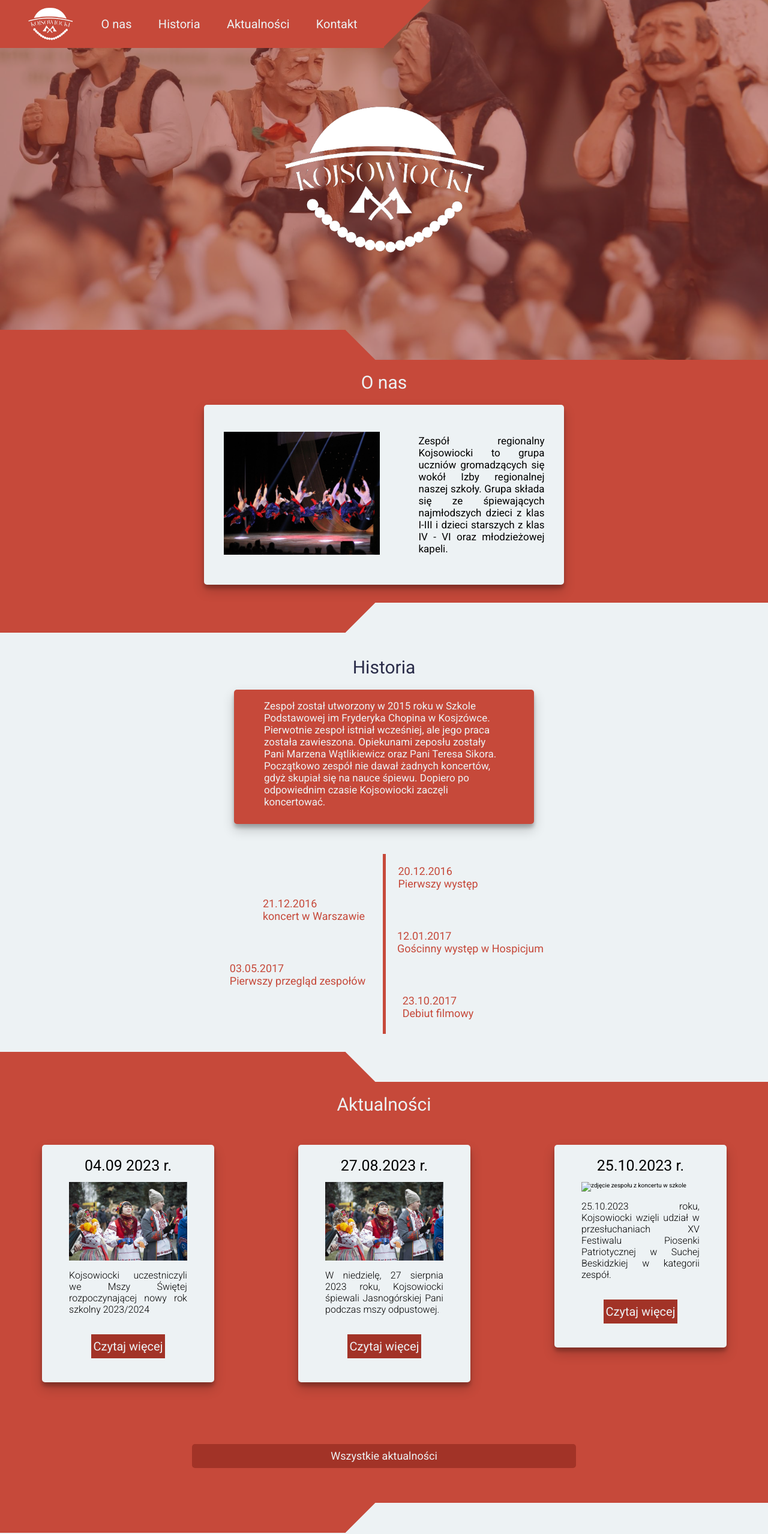
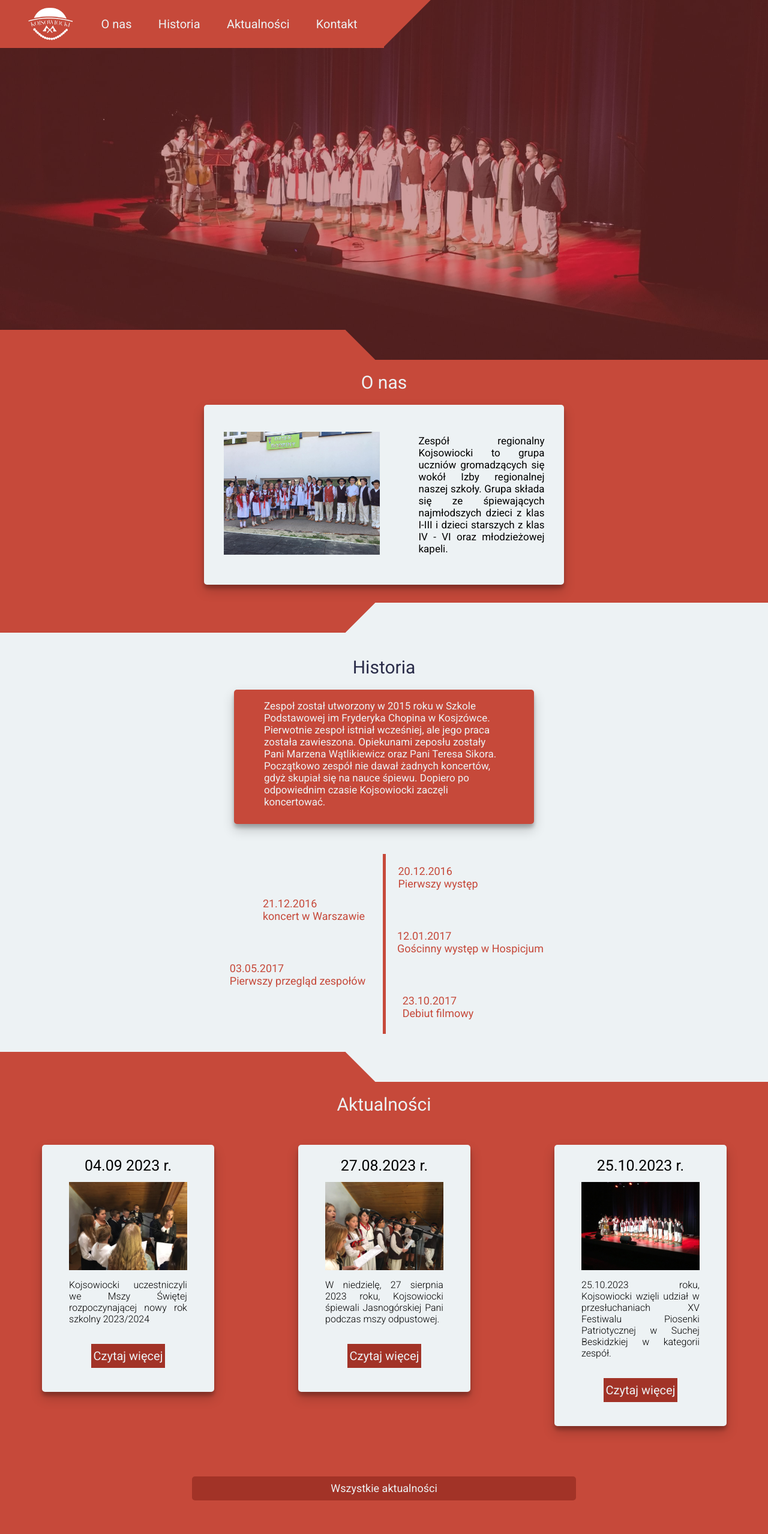
Before and after one commit to Reveleq/Kojsowiocki, a website: page index.html in a window 1280 px wide. Shown: the top 2558 px of the page at 60% size. Drawn offline with nearby package versions, Linux system fonts and the light colour scheme.

Commit message:
added img

```diff
--- a/index.html
+++ b/index.html
@@ -35,11 +35,11 @@
 
     <header class="header">
         <section class="header-hero">
-            <div class="header-hero__img" style="background-image: url('dist/img/header-img-example.jpg')">
+            <div class="header-hero__img" style="background-image: url('dist/img/header-img2.jpg')">
                 <div class="header-hero__bg"></div>
-                <div class="header-hero__text">
+                <!-- <div class="header-hero__text">
                     <img src="dist/img/Logo white transparent.png" alt="logo zespołu" class="header-hero__text-img">
-                </div>
+                </div> -->
             </div>
         </section>
     </header>
@@ -49,7 +49,7 @@
         <section class="about-us" id="o-nas">
             <h3 class="about-us__header header">O nas</h3>
             <div data-aos="fade-down" class="about-us__box" >
-                <img src="dist/img/about-us-img-example.jpg" alt="zdjęcie całego zepsołu podczas koncertu w kościele" class="about-us__img">
+                <img src="dist/img/history img.jpg" alt="zdjęcie całego zepsołu podczas koncertu w kościele" class="about-us__img">
                 <p class="about-us__text">Zespół regionalny Kojsowiocki to grupa uczniów gromadzących się wokół Izby regionalnej naszej szkoły. Grupa składa się ze śpiewających najmłodszych dzieci z klas I-III i dzieci starszych z klas IV - VI  oraz młodzieżowej kapeli.</p>
             </div>
         </section>
@@ -80,16 +80,16 @@
         <section class="news" id="aktualnosci">
             <h3 class="news__header header">Aktualności</h3>
 <div class="news__cards">
-    <div class="news__card"><h4 class="news__card-header">25.10.2023 r.</h4><img src="dist/img/" alt="zdjęcie zespołu z koncertu w szkole" class="news__card-img">
+    <div class="news__card"><h4 class="news__card-header">25.10.2023 r.</h4><img src="dist/img/25.10.2023.jpg" alt="zdjęcie zespołu z koncertu w szkole" class="news__card-img">
     <p class="news__card-text"> 25.10.2023 roku, Kojsowiocki wzięli udział w przesłuchaniach XV Festiwalu Piosenki Patriotycznej w Suchej Beskidzkiej w kategorii zespół.</p>
 <a href="https://www.facebook.com/permalink.php?story_fbid=pfbid0qos7Px57w83YD8PeBm6QPEUHkmLRGpiftqgkSTYBGojra4pwHcPEY2DoMiH7YKWCl&id=100063025850577" class="news__card-link">Czytaj więcej</a></div>
-    <div class="news__card"><h4 class="news__card-header">19.10.2023 r.</h4><img src="dist/img/news-img-example.jpg" alt="zdjęcie zespołu z koncertu w szkole" class="news__card-img">
+    <div class="news__card"><h4 class="news__card-header">19.10.2023 r.</h4><img src="dist/img/26.10.2023.jpg" alt="zdjęcie zespołu z koncertu w szkole" class="news__card-img">
     <p class="news__card-text">Kojsowiocki zaśpiewali nauczycielom podczas akademii z okazji Święta Edukacji Narodowej i ślubowania kl. I</p>
 <a href="https://www.facebook.com/permalink.php?story_fbid=pfbid0P2MHZmKx32ZSuKoiEM2rNqeNMFz7mzrijPWo4cbtncv3up1hsuG3ixKSdJdkVUrgl&id=100063025850577" class="news__card-link">Czytaj więcej</a></div>
-    <div class="news__card"><h4 class="news__card-header">04.09 2023 r.</h4><img src="dist/img/news-img-example.jpg" alt="zdjęcie zespołu z koncertu w szkole" class="news__card-img">
+    <div class="news__card"><h4 class="news__card-header">04.09 2023 r.</h4><img src="dist/img/04.09.2023.jpg" alt="zdjęcie zespołu z koncertu w szkole" class="news__card-img">
     <p class="news__card-text">Kojsowiocki uczestniczyli we Mszy Świętej rozpoczynającej nowy rok szkolny 2023/2024</p>
 <a href="https://www.facebook.com/permalink.php?story_fbid=pfbid02QWWvZgZ4vo5Mpvv4bb4ARA9fhAp5zQqhEdKR1Yeyuxo9B8DrVTNFDfckvKHLSRa4l&id=100063025850577" class="news__card-link">Czytaj więcej</a></div>
-    <div class="news__card"><h4 class="news__card-header">27.08.2023 r.</h4><img src="dist/img/news-img-example.jpg" alt="zdjęcie zespołu z koncertu w szkole" class="news__card-img">
+    <div class="news__card"><h4 class="news__card-header">27.08.2023 r.</h4><img src="dist/img/08.2023.jpg" alt="zdjęcie zespołu z koncertu w szkole" class="news__card-img">
     <p class="news__card-text">W niedzielę, 27 sierpnia 2023 roku, Kojsowiocki śpiewali Jasnogórskiej Pani podczas mszy odpustowej.</p>
 <a href="https://www.facebook.com/permalink.php?story_fbid=pfbid02B6WBTspdDn9GSiGPxgzkn2GBFS1DKHBP6XG4sU9PScZuato1t19g1xai5ZY6B2BQl&id=100063025850577" class="news__card-link">Czytaj więcej</a></div>
 </div>
--- a/src/sass/main.scss
+++ b/src/sass/main.scss
@@ -158,20 +158,16 @@ body {
       background-position: center;
       z-index: 0;
     }
-    &__text {
-      position: relative;
-      display: flex;
-      justify-content: center;
-      align-items: center;
-      height: 100%;
-      &-img {
-        height: 12em;
-      }
-      &-header {
-        font-weight: 300;
-        color: $light;
-      }
-    }
+    // &__text {
+    //   position: relative;
+    //   display: flex;
+    //   justify-content: center;
+    //   align-items: center;
+    //   height: 100%;
+    //   &-img {
+    //     height: 12em;
+    //   }
+    // }
     &__bg {
       position: absolute;
       width: 100%;
```
Also changed, not shown: dist/css/main.min.css, dist/img/04.09.2023.jpg (added), dist/img/08.2023.jpg (added), dist/img/25.10.2023.jpg (added), dist/img/26.10.2023.jpg (added), dist/img/header-img.jpg (added), dist/img/header-img2.jpg (added), dist/img/hero-img3.jpg (added), dist/img/history img.jpg (added), dist/js/main.min.js, src/img/04.09.2023.jpg (added), src/img/08.2023.jpg (added), src/img/26.10.2023.jpg (added), src/img/header-img.jpg (added), 3 more files.
